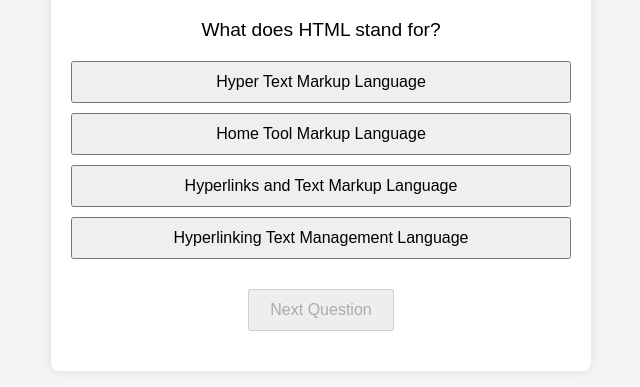
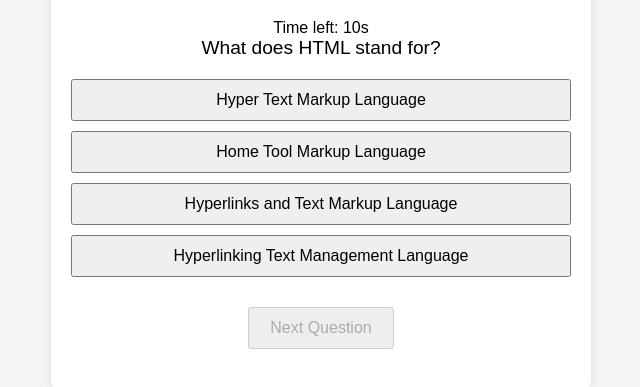
Before and after one commit to fathimaafrah1706/online-quiz-game-, a plain HTML site: page index.html in a window 1280 px wide. Shown: the part 109-496 px from the top of the page, without its empty margins (319-959 px from the left). Drawn offline with Linux system fonts and the light colour scheme.

Commit message:
Create index.html

```diff
--- a/index.html
+++ b/index.html
@@ -7,16 +7,17 @@
   <link rel="stylesheet" href="style.css"/>
 </head>
 <body>
-  <div class="container">
+  <main class="container">
     <h1>Online Quiz Game</h1>
-    <div id="quiz">
-      <div id="question">Question text</div>
+    <section id="quiz">
+      <div id="timer">Time left: <span id="time-remaining">10</span>s</div>
+      <div id="question">Loading question...</div>
       <div id="options"></div>
       <button id="next-btn">Next Question</button>
-    </div>
-    <div id="result"></div>
-  </div>
-
+    </section>
+    <section id="result"></section>
+    <button id="restart-btn" style="display:none;">Restart Quiz</button>
+  </main>
   <script src="script.js"></script>
 </body>
 </html>
```
